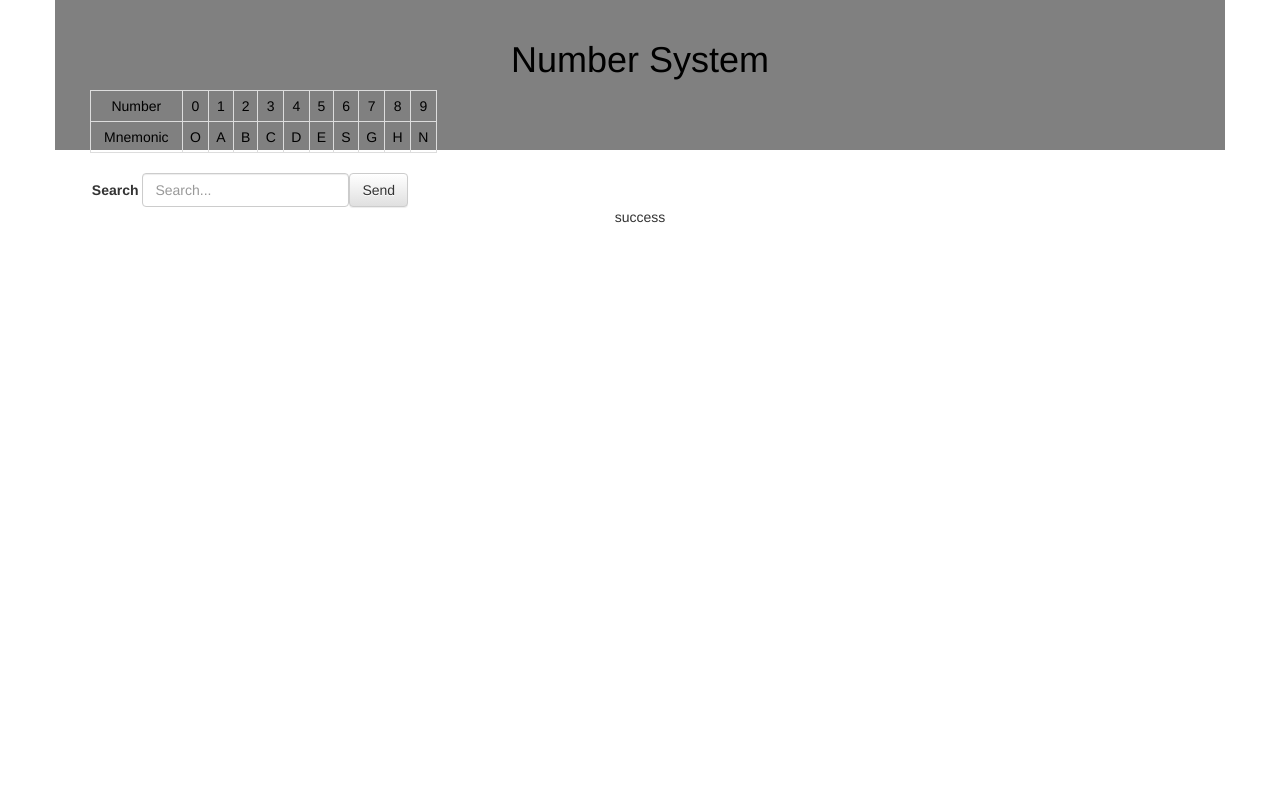
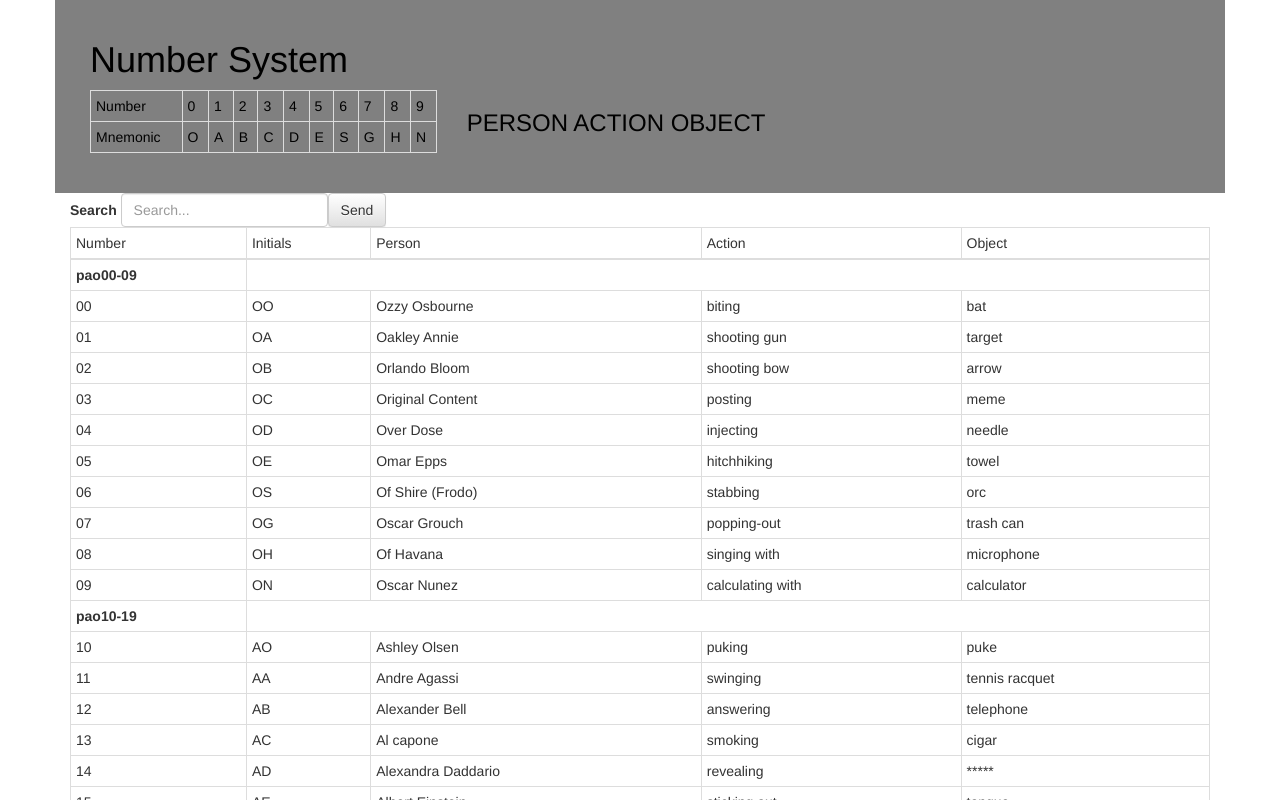
Before and after one commit to PatrickO10/numbersystem, a React (Create React App) app: page / in a window 1280 px wide. Shown: the top 800 px of the page. Built offline with nearby package versions, Linux system fonts and the light colour scheme.

Commit message:
makes static version of site

```diff
--- a/src/App.css
+++ b/src/App.css
@@ -1,23 +1,10 @@
+
 .App {
-  text-align: center;
-}
-
-.App-header {
   background-color: gray;
-  height: 150px;
+  color: black;
   padding: 20px;
-  color: black;
 }
 
 .App-title {
   font-size: 1.5em;
 }
-
-.App-intro {
-  font-size: large;
-}
-
-@keyframes App-logo-spin {
-  from { transform: rotate(0deg); }
-  to { transform: rotate(360deg); }
-}
--- a/src/App.js
+++ b/src/App.js
@@ -1,18 +1,18 @@
 import React, { Component } from 'react';
 import './App.css';
 import NumSystemTable from './NumSystemTable';
+import * as data from './utils/data'
 import { Grid, Row, Col, Table } from 'react-bootstrap';
 
 class App extends Component {
     render() {
         return (
-          <div className="App">
           <Grid>
-            <Row className="App-header">
+            <Row className="App">
               <Col className="App-title" xs={12}>
                 <h1> Number System</h1>
               </Col>
-            <Col xs={12} md={4}>
+              <Col xs={12} md={4}>
               <Table bordered condensed hover>
                 <tbody>
                   <tr>
@@ -44,14 +44,16 @@
                 </tbody>
               </Table>
             </Col>
+            <Col xs={12} md={8}>
+              <h3>PERSON ACTION OBJECT</h3>
+            </Col>
           </Row>
           <Row>
             <Col xs={12}>
-              <NumSystemTable />
+              <NumSystemTable numberSystem={data.numberSystem} />
             </Col>
           </Row>
          </Grid>
-        </div>
         );
     }
 }
--- a/src/NumSystemTable.js
+++ b/src/NumSystemTable.js
@@ -11,7 +11,7 @@
         			<SearchBar />
         		</Col>
         		<Col xs={12}>
-        			<PAOTable />
+        			<PAOTable numberSystem={this.props.numberSystem}/>
         		</Col>
         	</Row>
         )
--- /dev/null
+++ b/src/PAOCategoryRow.js
@@ -0,0 +1,14 @@
+import React, { Component } from 'react'
+
+class PAOCategoryRow extends Component {
+	render() {
+		const category = this.props.category
+		return (
+			<tr>
+				<th>{category}</th>
+			</tr>
+		)
+	}
+}
+
+export default PAOCategoryRow
--- /dev/null
+++ b/src/PAORow.js
@@ -0,0 +1,18 @@
+import React, { Component } from 'react'
+
+class PAORow extends Component {
+	render() {
+		const paorow = this.props.paorow
+		return (
+			<tr>
+				<td>{paorow.num}</td>
+				<td>{paorow.initials}</td>
+				<td>{paorow.name}</td>
+				<td>{paorow.action}</td>
+				<td>{paorow.object}</td>
+			</tr>
+		)
+	}
+}
+
+export default PAORow
--- a/src/PAOTable.js
+++ b/src/PAOTable.js
@@ -1,9 +1,47 @@
 import React, { Component } from 'react'
+import PAOCategoryRow from './PAOCategoryRow'
+import PAORow from './PAORow'
+import { Row, Col, Table } from 'react-bootstrap'
 
 class PAOTable extends Component {
 	render() {
+		const rows = []
+		for(let category in this.props.numberSystem) {
+			rows.push(
+				<PAOCategoryRow
+					category={category}
+					key={category}
+				/>)
+			for(let num in this.props.numberSystem[category] ) {
+				rows.push(
+					<PAORow
+						paorow={this.props.numberSystem[category][num]}
+						key={num}
+					/>
+				);
+			}
+
+		}
+
 		return (
-			<div>success</div>
+			<Row>
+				<Col xs={12}>
+				<Table bordered condensed hover>
+					<thead>
+						<tr>
+							<td>Number</td>
+							<td>Initials</td>
+							<td>Person</td>
+							<td>Action</td>
+							<td>Object</td>
+						</tr>
+					</thead>
+					<tbody>
+						{rows}
+					</tbody>
+				</Table>
+				</Col>
+			</Row>
 		)
 	}
 }
--- a/src/utils/data.js
+++ b/src/utils/data.js
@@ -1,26 +1,26 @@
-const numberSystem = {
+export const numberSystem = {
     'pao00-09': {
-        00: { initials: 'OO', name: 'Ozzy Osbourne', action: 'biting', object: 'bat' },
-        01: { initials: 'OA', name: 'Oakley Annie', action: 'shooting gun', object: 'target' },
-        02: { initials: 'OB', name: 'Orlando Bloom', action: 'shooting bow', object: 'arrow' },
-        03: { initials: 'OC', name: 'Original Content', action: 'posting', object: 'meme' },
-        04: { initials: 'OD', name: 'Over Dose', action: 'injecting', object: 'needle' },
-        05: { initials: 'OE', name: 'Omar Epps', action: 'hitchhiking', object: 'towel' },
-        06: { initials: 'OS', name: 'Of Shire (Frodo)', action: 'stabbing', object: 'orc' },
-        07: { initials: 'OG', name: 'Oscar Grouch', action: 'popping-out', object: 'trash can' },
-        08: { initials: 'OH', name: 'Of Havana', action: 'singing with', object: 'microphone' },
-        09: { initials: 'ON', name: 'Oscar Nunez', action: 'calculating with', object: 'calculator' }
-    }
+        '00': { num: '00', initials: 'OO', name: 'Ozzy Osbourne', action: 'biting', object: 'bat' },
+        '01': { num: '01', initials: 'OA', name: 'Oakley Annie', action: 'shooting gun', object: 'target' },
+        '02': { num: '02', initials: 'OB', name: 'Orlando Bloom', action: 'shooting bow', object: 'arrow' },
+        '03': { num: '03', initials: 'OC', name: 'Original Content', action: 'posting', object: 'meme' },
+        '04': { num: '04', initials: 'OD', name: 'Over Dose', action: 'injecting', object: 'needle' },
+        '05': { num: '05', initials: 'OE', name: 'Omar Epps', action: 'hitchhiking', object: 'towel' },
+        '06': { num: '06', initials: 'OS', name: 'Of Shire (Frodo)', action: 'stabbing', object: 'orc' },
+        '07': { num: '07', initials: 'OG', name: 'Oscar Grouch', action: 'popping-out', object: 'trash can' },
+        '08': { num: '08', initials: 'OH', name: 'Of Havana', action: 'singing with', object: 'microphone' },
+        '09': { num: '09', initials: 'ON', name: 'Oscar Nunez', action: 'calculating with', object: 'calculator' }
+    },
     'pao10-19': {
-    	10: { initials: 'AO', name: 'Ashley Olsen', action: 'puking', object: 'puke' },
-    	11: { initials: 'AA', name: 'Andre Agassi', action: 'swinging', object: 'tennis racquet' },
-    	12: { initials: 'AB', name: 'Alexander Bell', action: 'answering', object: 'telephone' },
-    	13: { initials: 'AC', name: 'Al capone', action: 'smoking', object: 'cigar' },
-    	14: { initials: 'AD', name: 'Alexandra Daddario', action: 'revealing', object: 'boobs' },
-    	15: { initials: 'AE', name: 'Albert Einstein', action: 'sticking out', object: 'tongue' },
-    	16: { initials: 'AS', name: 'Adam Sandler', action: 'chugging', object: 'beer' },
-    	17: { initials: 'AG', name: 'Ariana Grande', action: 'riding', object: 'stationary bike' },
-    	18: { initials: 'AH', name: 'Adolf Hitler', action: 'saluting', object: 'Nazi Flag' },
-    	19: { initials: 'AN', name: 'Alfred Nobel', action: 'blowing up', object: 'dynamite' }
+        '10': { num: '10', initials: 'AO', name: 'Ashley Olsen', action: 'puking', object: 'puke' },
+        '11': { num: '11', initials: 'AA', name: 'Andre Agassi', action: 'swinging', object: 'tennis racquet' },
+        '12': { num: '12', initials: 'AB', name: 'Alexander Bell', action: 'answering', object: 'telephone' },
+        '13': { num: '13', initials: 'AC', name: 'Al capone', action: 'smoking', object: 'cigar' },
+        '14': { num: '14', initials: 'AD', name: 'Alexandra Daddario', action: 'revealing', object: '*****' },
+        '15': { num: '15', initials: 'AE', name: 'Albert Einstein', action: 'sticking out', object: 'tongue' },
+        '16': { num: '16', initials: 'AS', name: 'Adam Sandler', action: 'chugging', object: 'beer' },
+        '17': { num: '17', initials: 'AG', name: 'Ariana Grande', action: 'riding', object: 'stationary bike' },
+        '18': { num: '18', initials: 'AH', name: 'Adolf Hitler', action: 'saluting', object: 'Nazi Flag' },
+        '19': { num: '19', initials: 'AN', name: 'Alfred Nobel', action: 'blowing up', object: 'dynamite' }
     }
 }
```
